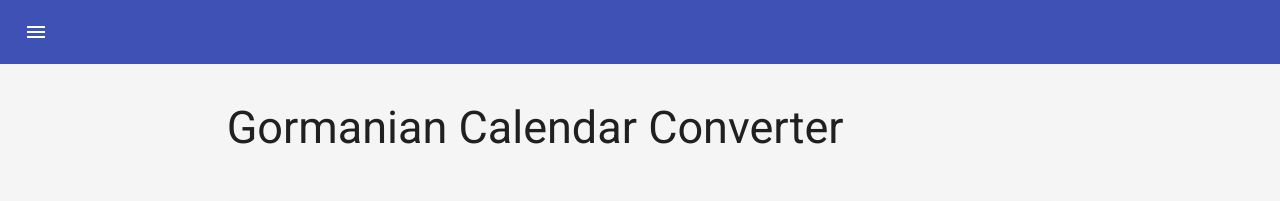
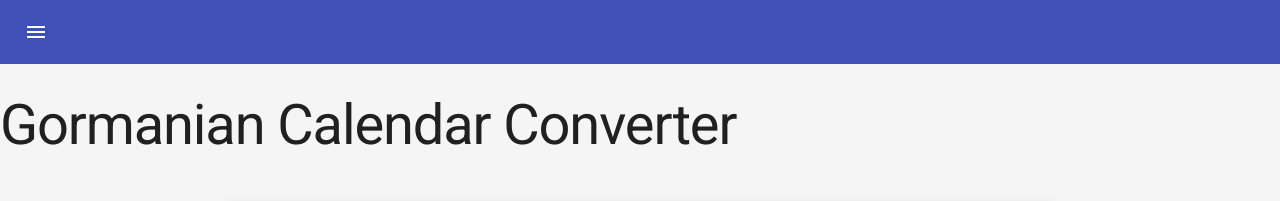
Before and after one commit to SteveWooding/gormainian_calendar, a plain HTML site: page index.html in a window 1280 px wide. Shown: the top 201 px of the page. Drawn offline with nearby package versions, Linux system fonts and the light colour scheme; grey boxes are pictures that could not be loaded.

Commit message:
fix: Take heading out of grid

```diff
--- a/index.html
+++ b/index.html
@@ -35,13 +35,7 @@
         </div>
         <main class="mdl-layout__content">
             <div class="page-content">
-                <div class="mdl-grid">
-                    <div class="mdl-cell mdl-cell--2-col mdl-cell--2-col-tablet"></div>
-                    <div class="mdl-cell mdl-cell--8-col mdl-cell--8-col-tablet">
-                        <h2>Gormanian Calendar Converter</h2>
-                    </div>
-                    <div class="mdl-cell mdl-cell--2-col mdl-cell--2-col-tablet"></div>
-                </div>
+                <h1>Gormanian Calendar Converter</h1>
                 <div class="mdl-grid">
                     <div class="mdl-cell mdl-cell--2-col mdl-cell--2-col-tablet"></div>
                     <div class="mdl-cell mdl-cell--8-col mdl-cell--8-col-tablet gorman-image mdl-shadow--4dp">
```
